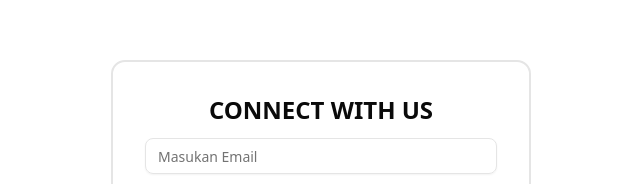
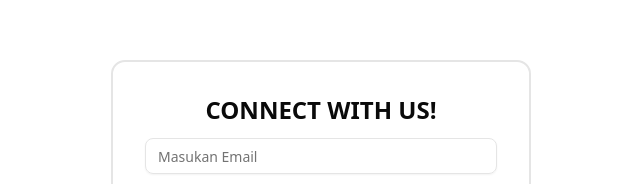
Before and after one commit to Sasterr1/UAS-Connectapp, a Next.js app: page / in a window 1280 px wide. Shown: the part 218-402 px from the top of the page, without its empty margins (319-959 px from the left). Built offline with nearby package versions, Linux system fonts and the light colour scheme.

Commit message:
UAS CONNECTAPP

```diff
--- a/src/app/page.js
+++ b/src/app/page.js
@@ -15,7 +15,7 @@ export default function Home() {
   return (
     <main className="flex justify-center items-center h-[100vh]">
       <div className="flex flex-col border-2 gap-3 items-center p-8 rounded-xl w-[420px]">
-        <p className="text-2xl font-bold text-center">CONNECT WITH US</p>
+        <p className="text-2xl font-bold text-center">CONNECT WITH US!</p>
         <Input placeholder="Masukan Email" type="Email" onChange={(e) => setData((currentData) => ({...currentData, username: e.target.value,}))}/>
 
         <Input className="w-[350px]" placeholder="Masukan Password" type="Password"
```
